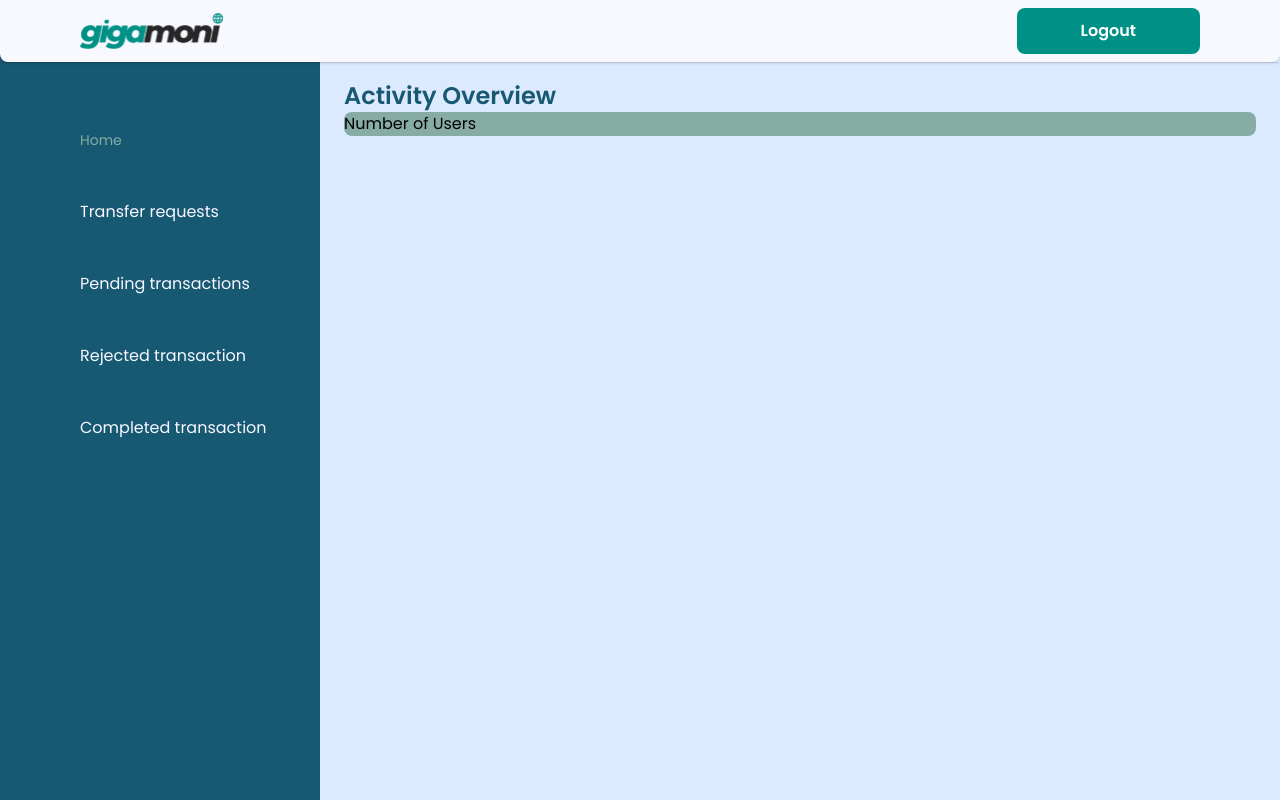
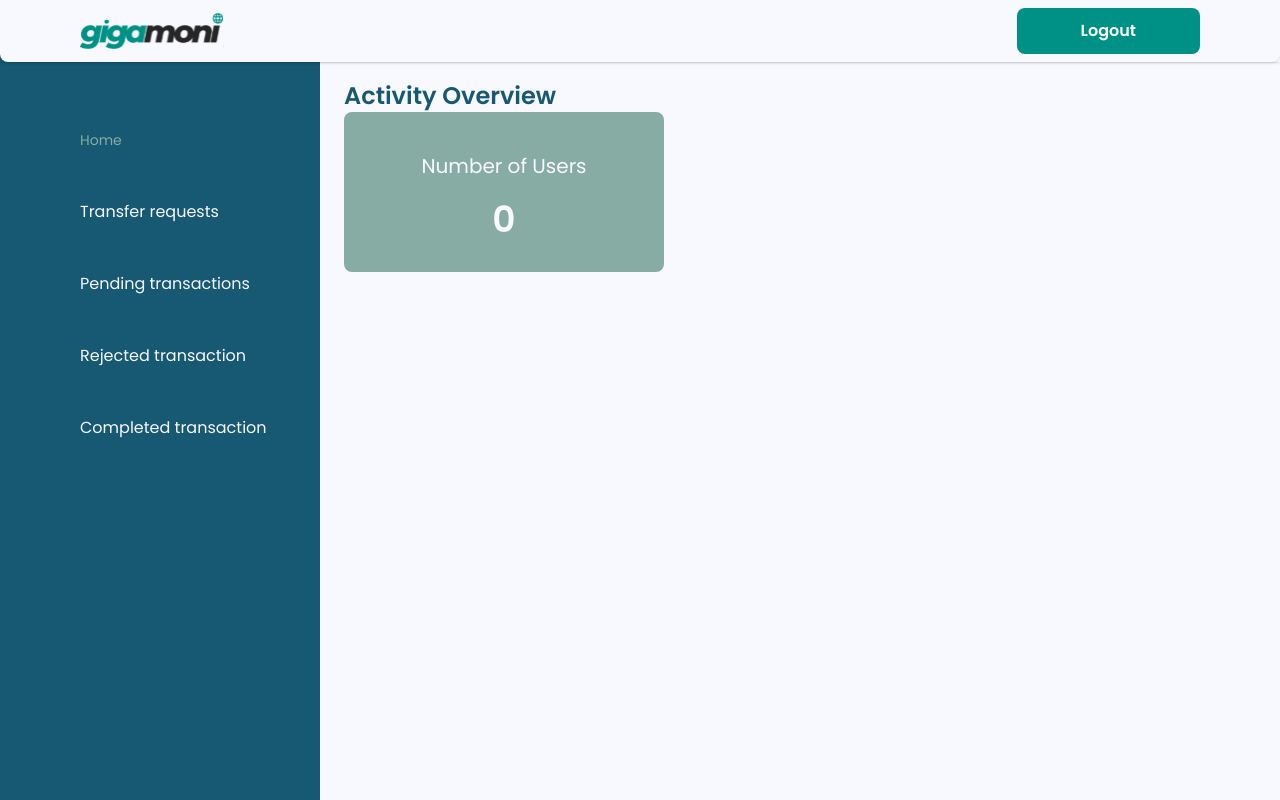
Before and after one commit to himarnoel/gigamoniadmin, a React (Vite) app: page / in a window 1280 px wide. Built offline with nearby package versions, Linux system fonts and the light colour scheme.

Commit message:
working on the zero

```diff
--- a/src/Paths/Home.jsx
+++ b/src/Paths/Home.jsx
@@ -4,10 +4,11 @@ import SideNav from "../Components/SideNav";
 
 const Home = (props) => {
   return (
-    <div className={`font-poppins bg-blue-100  h-screen pt-20 px-6`}>
+    <div className={`font-poppins bg-[#F8F8FF]  h-screen pt-20 px-6`}>
       <p className="text-2xl font-semibold text-[#175873]">Activity Overview</p>
-      <div className="rounded-lg bg-[#87ACA3] flex flex-col justify-center">
-        Number of Users
+      <div className="rounded-lg bg-[#87ACA3] flex flex-col text-xl   pt-10 items-center h-[10rem] w-[20rem] px-2 text-[#F8F8FF]">
+        <p className="d">Number of Users</p>
+        <p className="mt-5 text-4xl font-semibold">0</p>
       </div>
     </div>
   );
```
